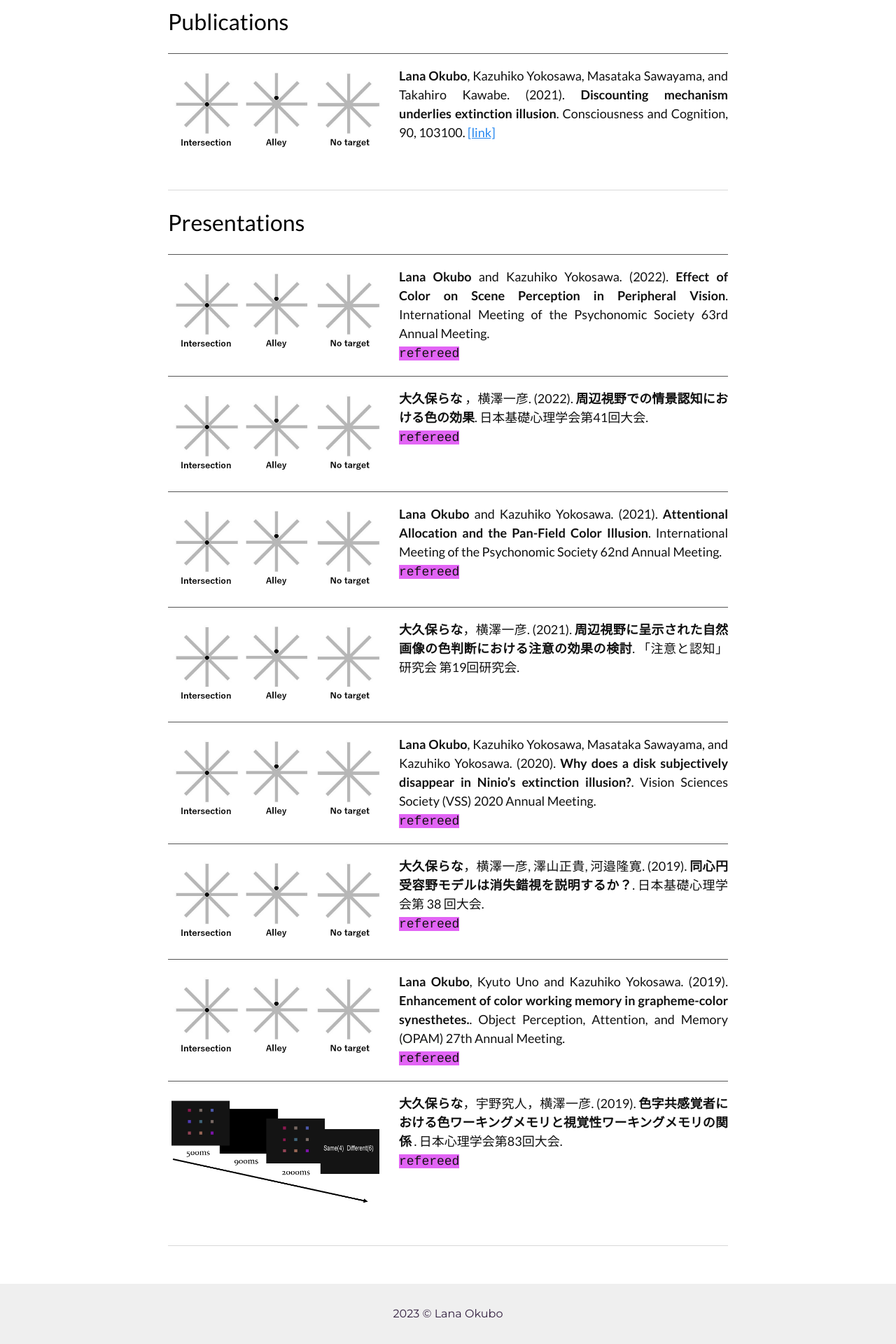
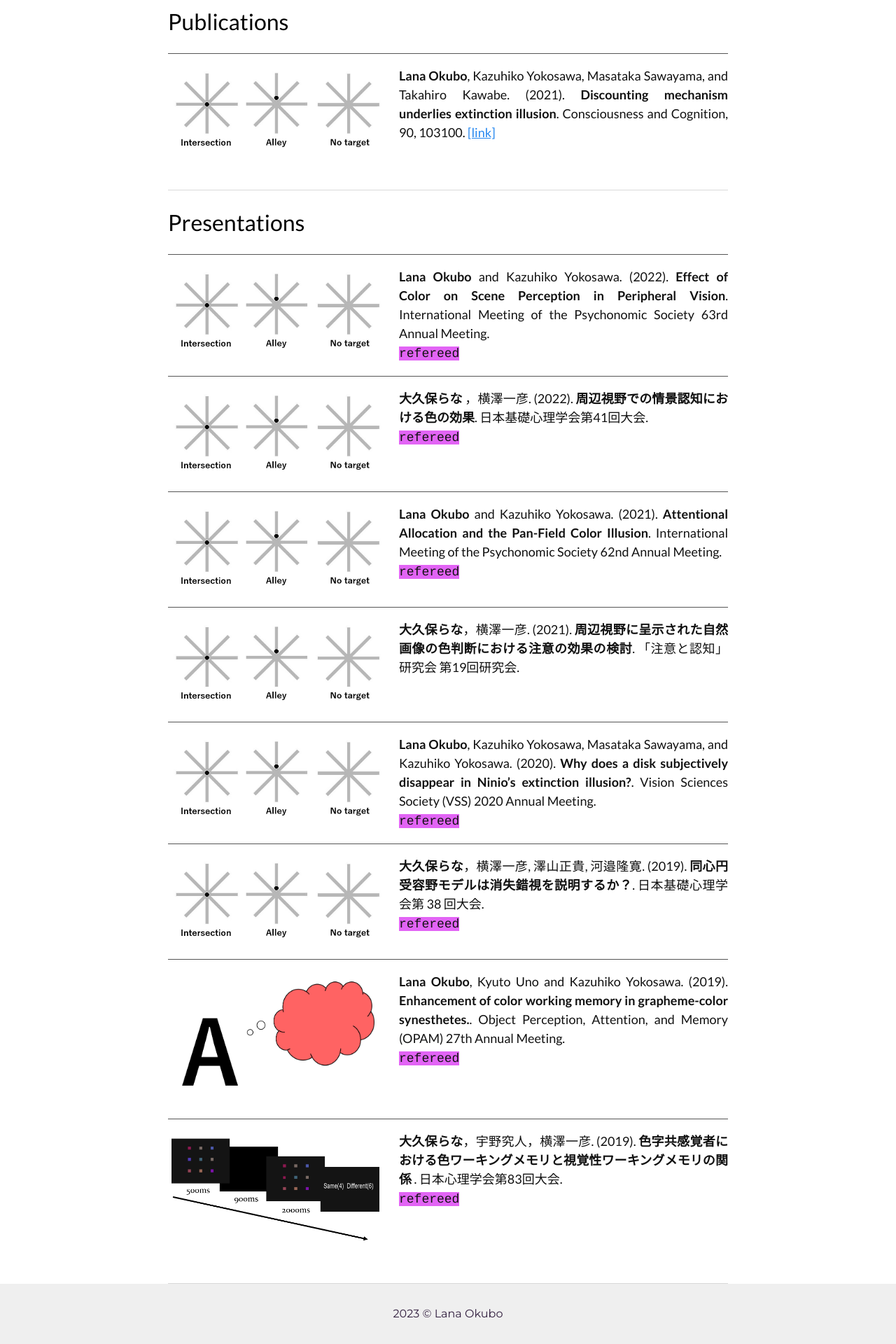
Before and after one commit to LNOKB/lnokb.github.io, a Jekyll site: the page built from index.html, in a window 1280 px wide. Shown: the part 834-2754 px from the top of the page at 70% size. Built offline with Jekyll 4.4.1, drawn with Linux system fonts in a browser that asks for light colours.

Commit message:
Update index.html

```diff
--- a/index.html
+++ b/index.html
@@ -128,7 +128,7 @@
       </li>
 
        <li>
-        <img src="{{site.baseurl}}/assets/img/186455.jpg">
+        <img src="{{site.baseurl}}/assets/img/2.png">
         <p>
           <b>Lana Okubo</b>, Kyuto Uno and Kazuhiko Yokosawa. (2019).
           <b>Enhancement of color working memory in grapheme-color synesthetes.</b>.
```
